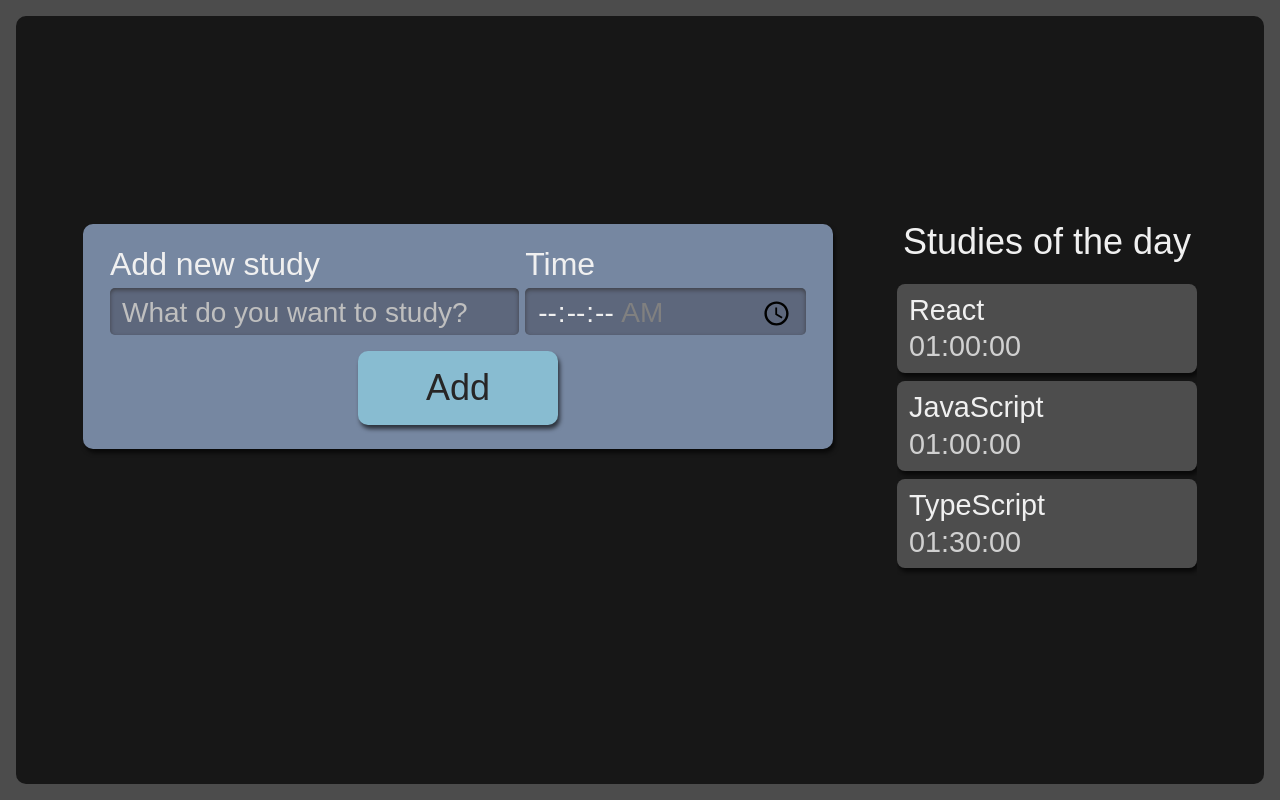
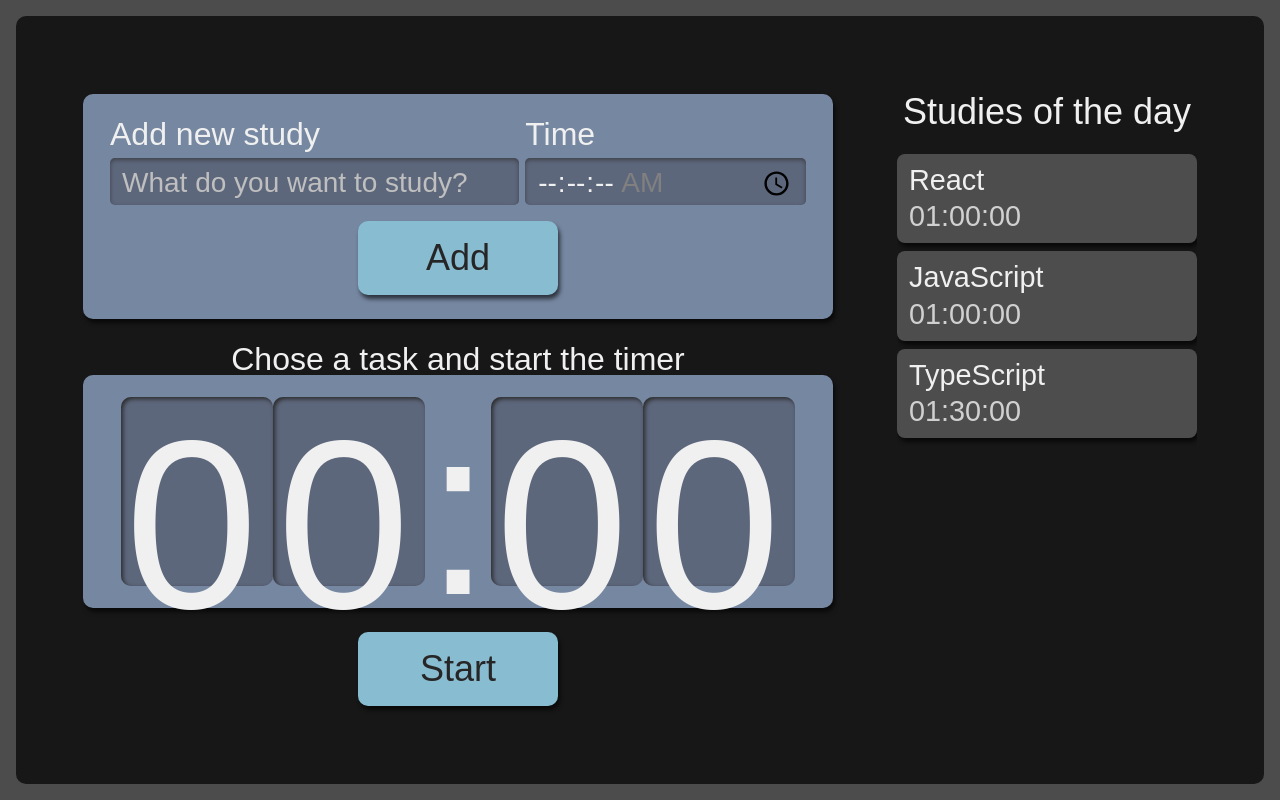
Before and after one commit to laraberns/alura-studies, a React (Create React App) app: page / in a window 1280 px wide. Built offline with nearby package versions, Linux system fonts and the light colour scheme.

Commit message:
creating props

```diff
--- a/src/components/Button/index.tsx
+++ b/src/components/Button/index.tsx
@@ -1,11 +1,11 @@
 import React from 'react'
 import style from './botao.module.scss'
 
-class Button extends React.Component {
+class Button extends React.Component<{ children: string }> {
     render() {
         return (
             <button className={style.botao}>
-                Add
+                {this.props.children}
             </button>
         )
     }
--- a/src/components/Form/index.tsx
+++ b/src/components/Form/index.tsx
@@ -26,7 +26,9 @@
                         required
                     />
                 </div>
-                <Button />
+                <Button>
+                    Add
+                </Button>
             </form>
         )
     }
--- /dev/null
+++ b/src/components/List/Item/index.tsx
@@ -0,0 +1,12 @@
+import style from '../list.module.scss'
+
+function Item({ task, time }: { task: string, time: string }) {
+    return (
+        <li className={style.item}>
+            <h3>{task}</h3>
+            <span>{time}</span>
+        </li>
+    )
+}
+
+export default Item
--- a/src/components/List/index.tsx
+++ b/src/components/List/index.tsx
@@ -1,5 +1,5 @@
-import React from 'react'
 import style from './list.module.scss'
+import Item from './Item'
 
 function List() {
     const tasks = [{
@@ -19,10 +19,10 @@
             <h2>Studies of the day</h2>
             <ul>
                 {tasks.map((task, index) => (
-                        <li key={index} className={style.item}>
-                            <h3>{task.task}</h3>
-                            <span>{task.time}</span>
-                        </li>
+                    <Item
+                        key={index}
+                        {...task}
+                    />
                 ))}
             </ul>
         </aside>
--- /dev/null
+++ b/src/components/Timer/Watch/index.tsx
@@ -0,0 +1,16 @@
+
+import style from './watch.module.css'
+
+function Watch() {
+    return (
+        <>
+            <span className={style.relogioNumero}>0</span>
+            <span className={style.relogioNumero}>0</span>
+            <span className={style.relogioDivisao}>:</span>
+            <span className={style.relogioNumero}>0</span>
+            <span className={style.relogioNumero}>0</span>
+        </>
+    )
+}
+
+export default Watch
--- /dev/null
+++ b/src/components/Timer/Watch/watch.module.css
@@ -0,0 +1,21 @@
+.relogioNumero {
+    background-color: #5D677C;
+    box-shadow: 2px 2px 4px #2B2B2B inset;
+    height: 3.6rem;
+    width: 3rem;
+    padding: 8px 4px;
+    border-radius: 10px;
+
+    @media screen and (min-width:1280px) {
+      height: 10.8rem;
+      width: 9rem;
+    }
+  }
+
+  .relogioDivisao {
+    height: 4.2rem;
+
+    @media screen and (min-width:1280px) {
+      height: 12.6rem;
+    }
+  }
--- /dev/null
+++ b/src/components/Timer/index.tsx
@@ -0,0 +1,19 @@
+import Button from "../Button"
+import Watch from "./Watch"
+import style from './timer.module.css'
+
+function Timer() {
+    return (
+        <div className={style.cronometro}>
+            <p className={style.titulo}>Chose a task and start the timer</p>
+            <div className={style.relogioWrapper}>
+                <Watch />
+            </div>
+            <Button>
+                Start
+            </Button>
+        </div>
+    )
+}
+
+export default Timer
--- /dev/null
+++ b/src/components/Timer/timer.module.css
@@ -0,0 +1,59 @@
+.cronometro {
+    display: flex;
+    flex-direction: column;
+    align-items: center;
+    grid-area: cronometro;
+
+    .relogioWrapper {
+      align-items: center;
+      background-color: #7687A1;
+      border-radius: 10px;
+      box-shadow: 2px 4px 4px #0000009F;
+      box-sizing: border-box;
+      display: flex;
+      font-size: 5rem;
+      justify-content: center;
+      margin-bottom: 24px;
+      padding: 16px 12px;
+      width: 100%;
+    }
+
+    .titulo {
+      font-size: 2rem;
+    }
+
+    button {
+      background-color: #88bcd1;
+      border-radius: 10px;
+      box-shadow: 2px 4px 4px #0000009F;
+      color: #272626;
+      cursor: pointer;
+      font-size: 1.25rem;
+      padding: 16px;
+      width: 150px;
+
+      &:active {
+        background-color: #7CA6B7;
+        box-shadow: 2px 2px 4px #0000009F inset;
+        cursor: auto;
+      }
+    }
+
+    @media screen and (min-width:1280px) {
+
+      .relogioWrapper{
+        font-size: 15rem;
+      }
+
+      p {
+        font-size: 2rem;
+      }
+
+      button {
+        grid-column-start: span 2;
+        justify-self: center;
+        width: 200px;
+        font-size: 2.25rem;
+      }
+    }
+  }
--- a/src/pages/App.tsx
+++ b/src/pages/App.tsx
@@ -1,5 +1,6 @@
 import Form from '../components/Form';
 import List from '../components/List';
+import Timer from '../components/Timer';
 import style from './app.module.scss'
 
 function App() {
@@ -7,6 +8,7 @@
     <div className={style.AppStyle}>
       <Form/>
       <List/>
+      <Timer/>
     </div>
   );
 }
```
Lines whose indentation alone changed are shown as unchanged.
